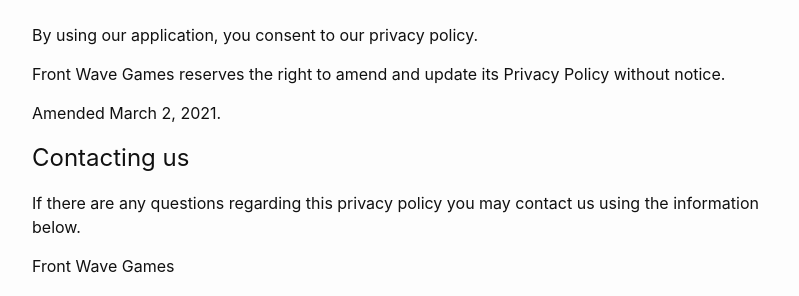
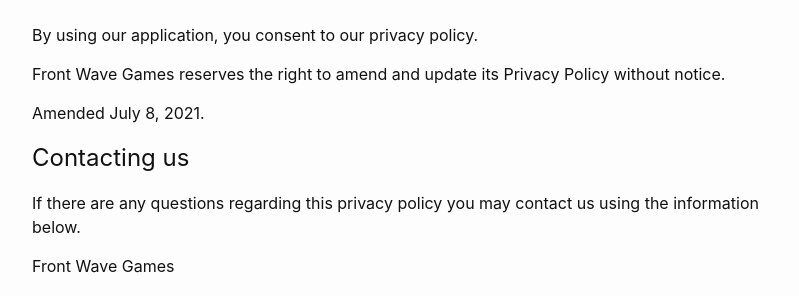
Before and after one commit to frontwavegames/frontwavegames.github.io, a Jekyll site: the page built from privacy-policy.markdown, in a window 1280 px wide. Shown: the part 1197-1493 px from the top of the page, without its empty margins (238-1037 px from the left). Built offline with Jekyll 4.4.1, drawn with Linux system fonts in a browser that asks for light colours.

Commit message:
policy date

```diff
--- a/privacy-policy.markdown
+++ b/privacy-policy.markdown
@@ -44,7 +44,7 @@
 
 Front Wave Games reserves the right to amend and update its Privacy Policy without notice.
 
-Amended March 2, 2021.
+Amended July 8, 2021.
 
 # Contacting us
 
```
